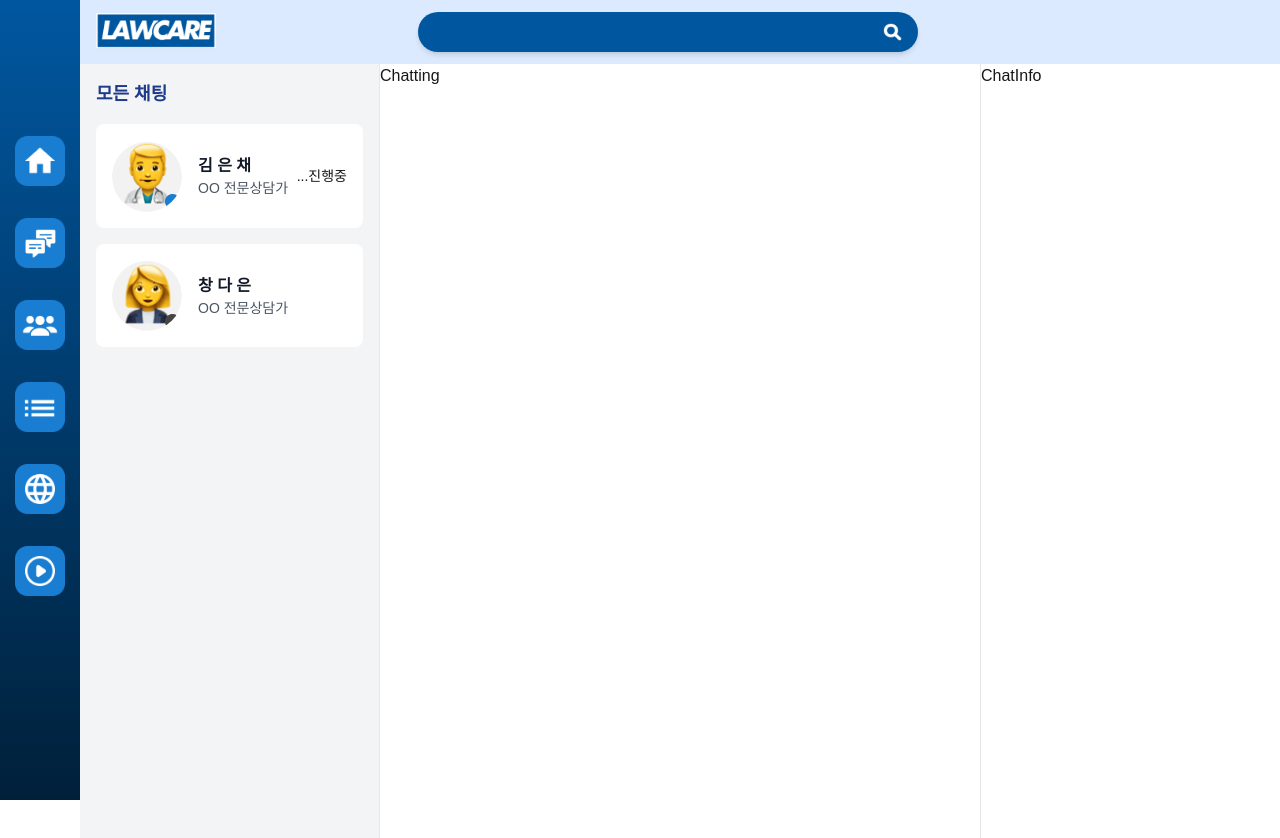
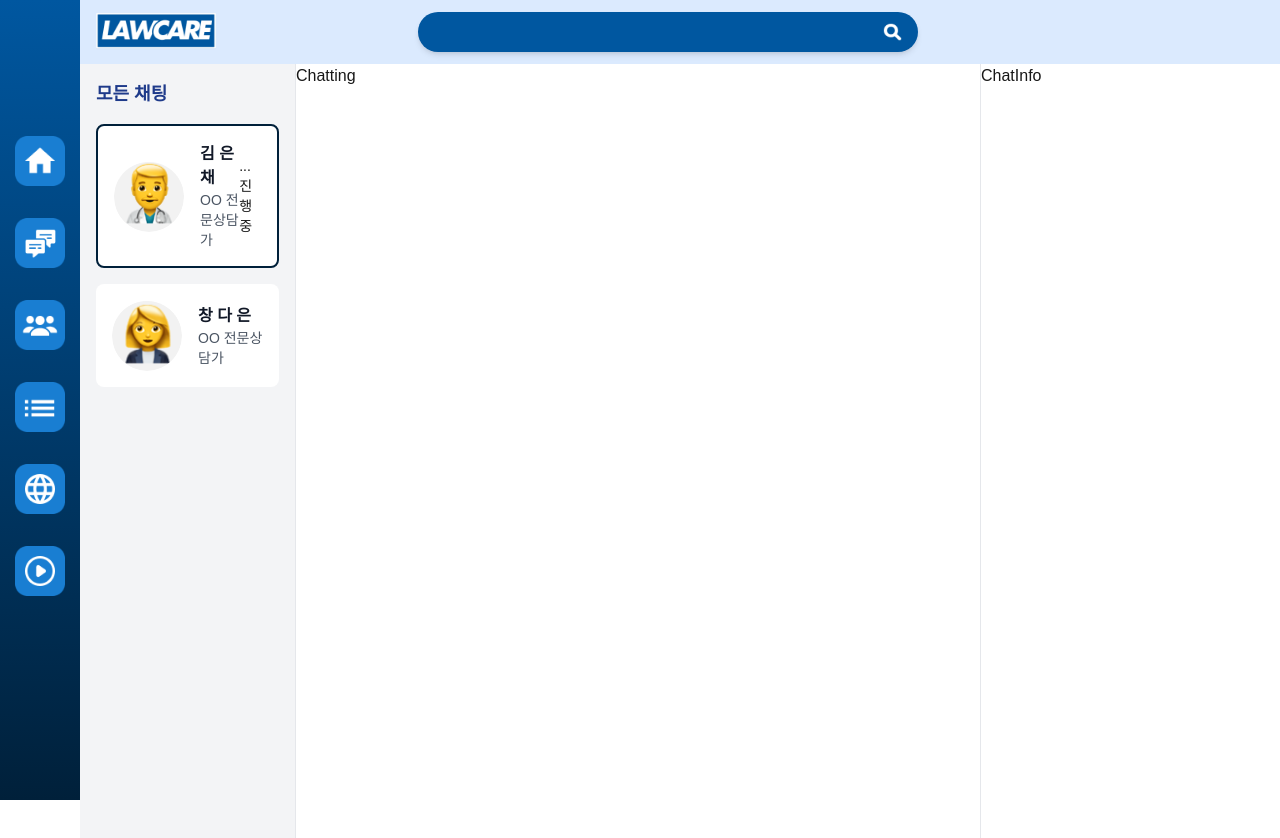
Before and after one commit to LawCare/Law_Care-FE, a Next.js app: page / in a window 1280 px wide. Shown: the top 838 px of the page. Built offline with nearby package versions, Linux system fonts and the light colour scheme.

Commit message:
feat: 메인컨텐츠,레이아웃 수정

```diff
--- a/src/app/page.jsx
+++ b/src/app/page.jsx
@@ -17,7 +17,7 @@ const Chatpage = () => {
         </header>
 
         <div className="flex flex-grow">
-          <section className="w-1/4 border-r">
+          <section className="w-[18%] border-r">
             <AllChatPage />
           </section>
           <section className="flex-grow">
--- a/src/components/AllChat/AllChat.jsx
+++ b/src/components/AllChat/AllChat.jsx
@@ -6,13 +6,12 @@ import womanicon from '../../assets/icons/woman icon.png';
 const AllChat = () => {
   return (
     <div className="bg-gray-100 min-h-screen w-full p-4 ">
-      {/* 상단 헤더 */}
       <div className="flex justify-between items-center mb-4">
         <h2 className="text-lg font-extrabold text-blue-900">모든 채팅</h2>
       </div>
 
       <div className="space-y-4">
-        <div className="flex items-center bg-white rounded-lg p-4">
+        <div className="flex items-center bg-white rounded-lg p-4 border-2 border-custom-dark-blue">
           <div className="flex-shrink-0">
             <Image src={manicon} alt="Consultant 1" width={70} height={70} className="rounded-full" />
           </div>
```
Also changed, not shown: src/assets/icons/man icon.png, src/assets/icons/woman icon.png.
